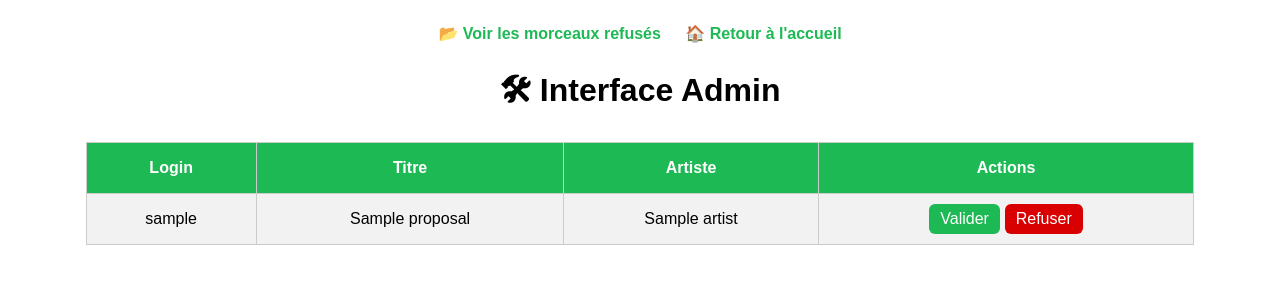
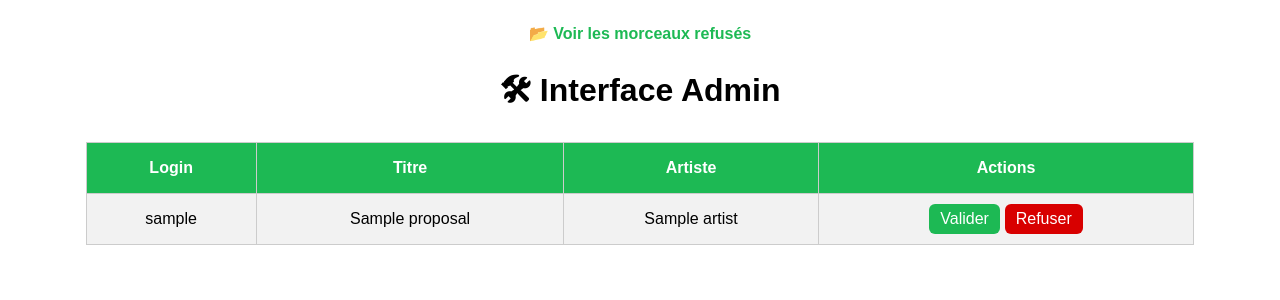
Before and after one commit to editionsnathan/spotify-playlist-dnc3, a Flask app: template templates/admin.html in a window 1280 px wide. Shown: the top 300 px of the page. Run offline with Flask 3, Linux system fonts and the light colour scheme; the template is opened without the code that fills it: most values are stand-ins (such as "Sample title", 1, 10 or a date in 2020).

Commit message:
Update admin.html

```diff
--- a/templates/admin.html
+++ b/templates/admin.html
@@ -32,7 +32,6 @@
 <body>
   <div class="top-links">
     <a href="/refused">📂 Voir les morceaux refusés</a>
-    <a href="/">🏠 Retour à l'accueil</a>
   </div>
 
   <h1>🛠 Interface Admin</h1>
```
